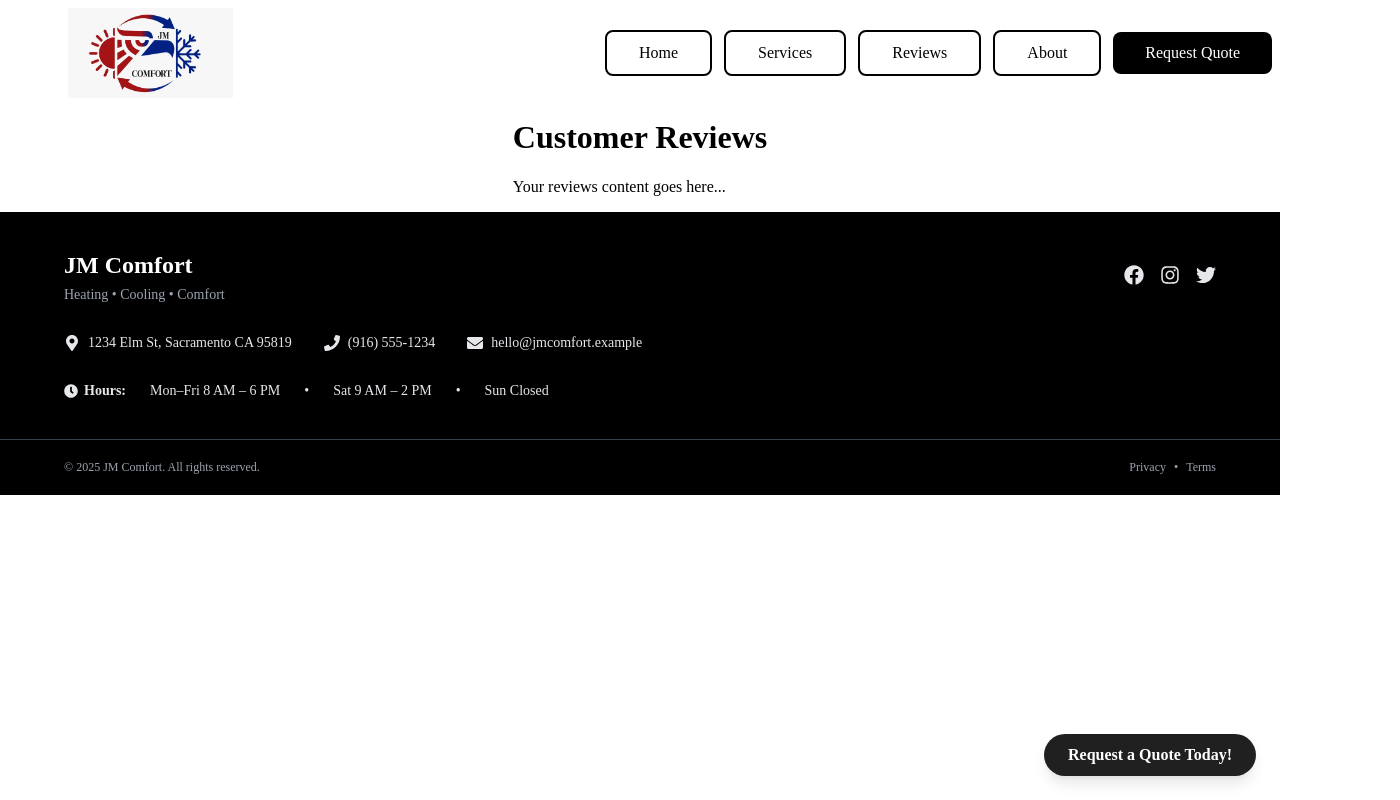
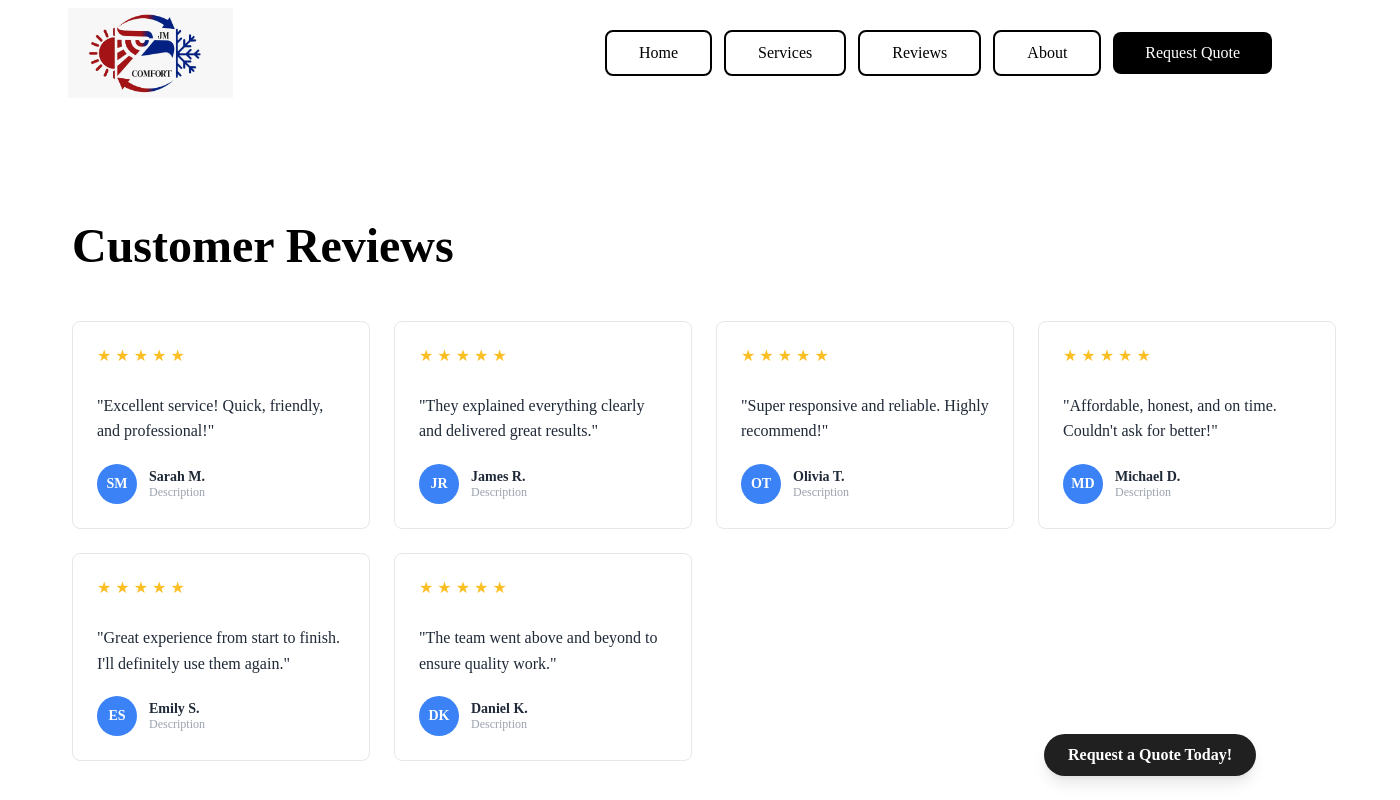
Before and after one commit to IbrahimAlj/JM-Comfort, a React (Vite) app in the folder client/: page /reviews in a window 1280 px wide. Shown: the top 800 px of the page, 1400 px wide, since content can reach past the window. Built offline with nearby package versions, Linux system fonts and the light colour scheme.

Commit message:
#JMHABIBI-35 #This commit adds all features to Reviews.jsx as well as insures it is styled correctly and matches theme. Additional fixes to footer and home hero to insure display functions correctly when zoomed.

```diff
--- a/client/src/App.jsx
+++ b/client/src/App.jsx
@@ -10,13 +10,12 @@ import { Helmet } from 'react-helmet-async';
 import homeMeta from "./seo/homeMeta";
 import CTAFloatingButton from "./components/CallToActionBanner";
 
-
-
 function App() {
   return (
     <Router>
       <div className="flex flex-col min-h-screen">
-        {/* Routes - Different pages */}
+        {/* Main content wrapper - grows to fill space */}
+        <div className="flex-1">
           <Routes>
             <Route path="/" element={<Home />} />
             <Route path="/about" element={<About />} />
@@ -25,12 +24,13 @@ function App() {
             <Route path="/contact" element={<Contact />} />
             <Route path="/request-quote" element={<RequestQuote />} />
           </Routes>
+        </div>
 
         {/* Floating CTA button */}
         <CTAFloatingButton />
 
-        {/* Footer - Shows on all pages */}
-        { <Footer /> }
+        {/* Footer - Sticks to bottom */}
+        <Footer />
       </div>
     </Router>
   );
--- /dev/null
+++ b/client/src/components/CustomerReviews.jsx
@@ -0,0 +1,183 @@
+import React from 'react';
+
+const CustomerReviews = () => {
+  // Customer reviews data - can be loaded dynamically from backend or JSON file
+  const reviews = [
+    {
+      id: 1,
+      quote: "Excellent service! Quick, friendly, and professional!",
+      name: "Sarah M.",
+      role: "Description",
+      avatar: "SM",
+      rating: 5
+    },
+    {
+      id: 2,
+      quote: "They explained everything clearly and delivered great results.",
+      name: "James R.",
+      role: "Description",
+      avatar: "JR",
+      rating: 5
+    },
+    {
+      id: 3,
+      quote: "Super responsive and reliable. Highly recommend!",
+      name: "Olivia T.",
+      role: "Description",
+      avatar: "OT",
+      rating: 5
+    },
+    {
+      id: 4,
+      quote: "Affordable, honest, and on time. Couldn't ask for better!",
+      name: "Michael D.",
+      role: "Description",
+      avatar: "MD",
+      rating: 5
+    },
+    {
+      id: 5,
+      quote: "Great experience from start to finish. I'll definitely use them again.",
+      name: "Emily S.",
+      role: "Description",
+      avatar: "ES",
+      rating: 5
+    },
+    {
+      id: 6,
+      quote: "The team went above and beyond to ensure quality work.",
+      name: "Daniel K.",
+      role: "Description",
+      avatar: "DK",
+      rating: 5
+    }
+  ];
+
+  // Star rating component
+  const StarRating = ({ rating }) => {
+    return (
+      <div style={{ display: 'flex', gap: '4px', marginBottom: '12px' }}>
+        {[1, 2, 3, 4, 5].map((star) => (
+          <span
+            key={star}
+            style={{
+              color: star <= rating ? '#FBBF24' : '#E5E7EB',
+              fontSize: '16px'
+            }}
+          >
+            ★
+          </span>
+        ))}
+      </div>
+    );
+  };
+
+  return (
+    <section
+      style={{
+        backgroundColor: 'white',
+        padding: '80px 64px',
+        width: '100%'
+      }}
+      role="region"
+      aria-label="Customer reviews"
+    >
+      <div style={{ maxWidth: '1280px', margin: '0 auto' }}>
+        {/* Section Heading */}
+        <h1 style={{
+          fontSize: '48px',
+          fontWeight: 'bold',
+          color: '#000000',
+          marginBottom: '48px'
+        }}>
+          Customer Reviews
+        </h1>
+
+        {/* Reviews Grid - Responsive 3 columns on desktop, 2 on tablet, 1 on mobile */}
+        <div style={{
+          display: 'grid',
+          gridTemplateColumns: 'repeat(auto-fit, minmax(280px, 1fr))',
+          gap: '24px'
+        }}>
+          {reviews.map((review) => (
+            <div
+              key={review.id}
+              style={{
+                backgroundColor: 'white',
+                border: '1px solid #E5E7EB',
+                borderRadius: '8px',
+                padding: '24px',
+                display: 'flex',
+                flexDirection: 'column',
+                transition: 'box-shadow 0.2s',
+                cursor: 'default'
+              }}
+              onMouseOver={(e) => {
+                e.currentTarget.style.boxShadow = '0 4px 6px rgba(0,0,0,0.1)';
+              }}
+              onMouseOut={(e) => {
+                e.currentTarget.style.boxShadow = 'none';
+              }}
+            >
+              {/* Star Rating */}
+              <StarRating rating={review.rating} />
+
+              {/* Review Quote */}
+              <p style={{
+                fontSize: '16px',
+                color: '#1F2937',
+                lineHeight: '1.6',
+                marginBottom: '20px',
+                flex: 1,
+                fontWeight: '500'
+              }}>
+                "{review.quote}"
+              </p>
+
+              {/* Reviewer Info */}
+              <div style={{ display: 'flex', alignItems: 'center', gap: '12px' }}>
+                {/* Avatar */}
+                <div style={{
+                  width: '40px',
+                  height: '40px',
+                  borderRadius: '50%',
+                  backgroundColor: '#3B82F6',
+                  display: 'flex',
+                  alignItems: 'center',
+                  justifyContent: 'center',
+                  color: 'white',
+                  fontWeight: '600',
+                  fontSize: '14px',
+                  flexShrink: 0
+                }}>
+                  {review.avatar}
+                </div>
+
+                {/* Name and Role */}
+                <div>
+                  <p style={{
+                    fontSize: '14px',
+                    fontWeight: '600',
+                    color: '#1F2937',
+                    margin: 0
+                  }}>
+                    {review.name}
+                  </p>
+                  <p style={{
+                    fontSize: '12px',
+                    color: '#9CA3AF',
+                    margin: 0
+                  }}>
+                    {review.role}
+                  </p>
+                </div>
+              </div>
+            </div>
+          ))}
+        </div>
+      </div>
+    </section>
+  );
+};
+
+export default CustomerReviews;
--- a/client/src/components/Footer.jsx
+++ b/client/src/components/Footer.jsx
@@ -12,7 +12,7 @@ export default function Footer() {
       right: '50%',
       marginLeft: '-50vw',
       marginRight: '-50vw',
-      marginTop: 0,
+      marginTop: 'auto',
       marginBottom: 0,
       padding: 0
     }}>
--- a/client/src/components/HeroBanner.jsx
+++ b/client/src/components/HeroBanner.jsx
@@ -3,16 +3,14 @@ import React from 'react';
 const HeroBanner = () => {
   return (
     <section
-      style={{
+       style={{
         position: 'relative',
         width: '100%',
-        height: '100vh',
         minHeight: '100vh',
         display: 'flex',
-        alignItems: 'flex-start',
-        justifyContent: 'flex-start',
-        overflow: 'hidden',
-        backgroundColor: 'white'
+        flexDirection: 'column',
+        backgroundColor: 'white',
+        paddingBottom: '80px'
       }}
       role="banner"
       aria-label="Homepage hero section"
--- a/client/src/pages/Reviews.jsx
+++ b/client/src/pages/Reviews.jsx
@@ -1,15 +1,11 @@
 import Navbar from '../components/Navbar';
+import CustomerReviews from '../components/CustomerReviews';
 
 export default function Reviews() {
   return (
     <>
       <Navbar />
-      <div className="mx-auto max-w-7xl px-4 py-16">
-        <h1 className="text-4xl font-bold mb-6">Customer Reviews</h1>
-        <p className="text-gray-700 text-lg leading-relaxed">
-          Your reviews content goes here...
-        </p>
-      </div>
+      <CustomerReviews />
     </>
   );
 }
```
Lines whose indentation alone changed are shown as unchanged.
